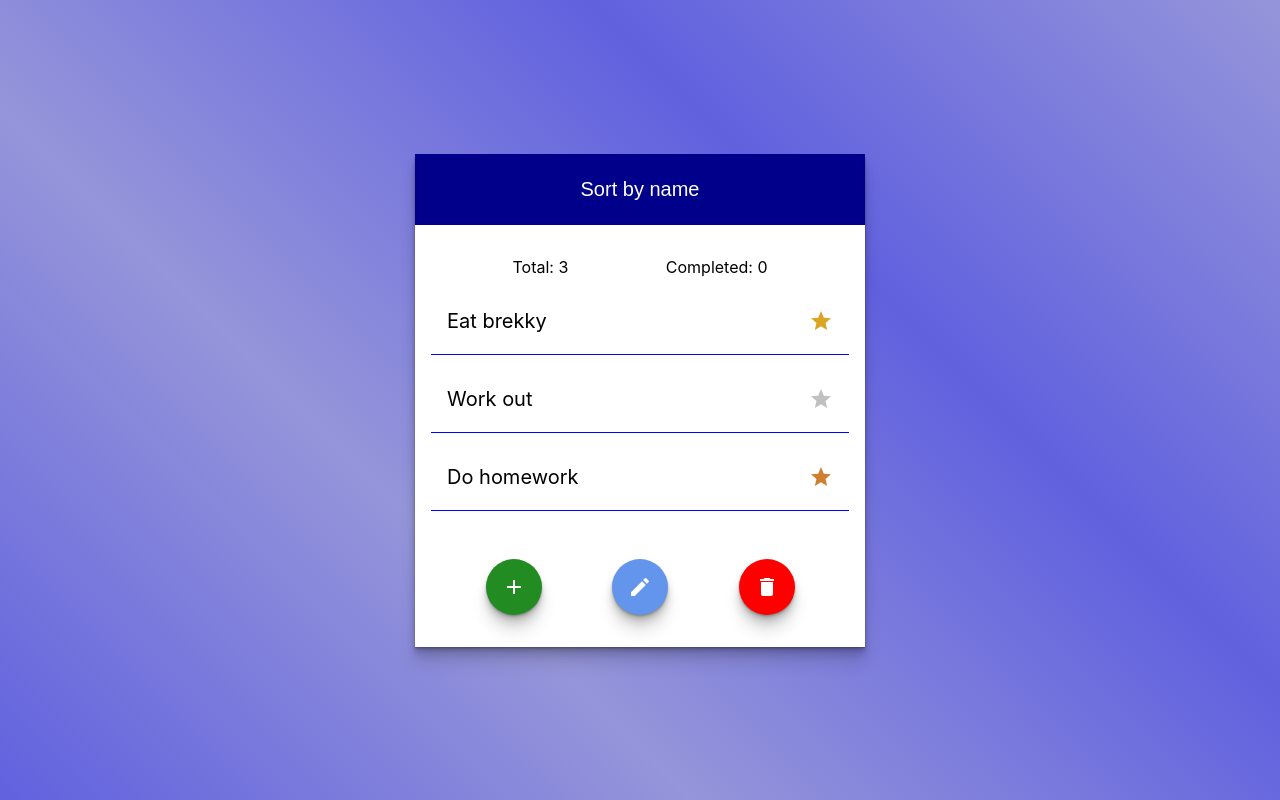
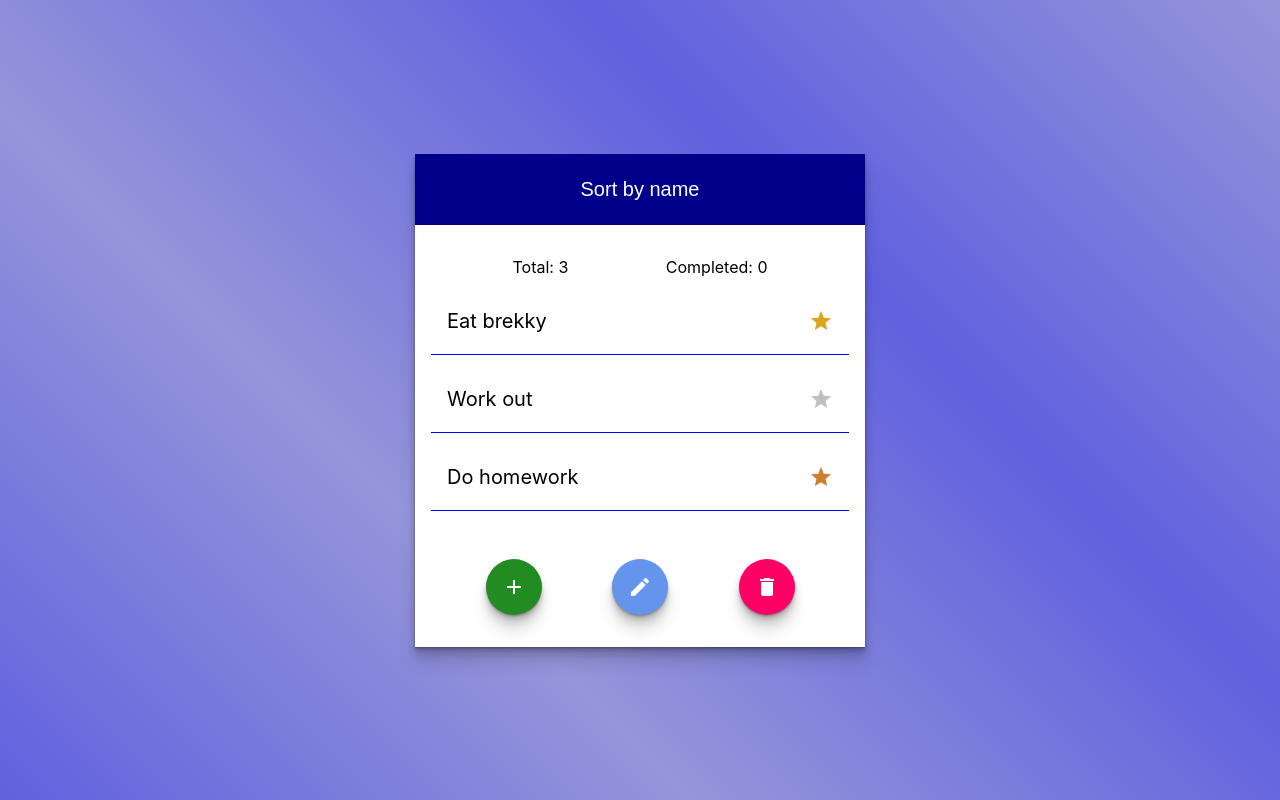
Before and after one commit to nathan-king/recoil-todo-app, a React (Create React App) app: page / in a window 1280 px wide. Built offline with nearby package versions, Linux system fonts and the light colour scheme.

Commit message:
Change colour of delete button

```diff
--- a/src/components/Buttons/Buttons.module.scss
+++ b/src/components/Buttons/Buttons.module.scss
@@ -22,7 +22,7 @@
 }
 
 .delete {
-  background-color: red;
+  background-color: #ff0066;
   color: white;
 }
 
```
